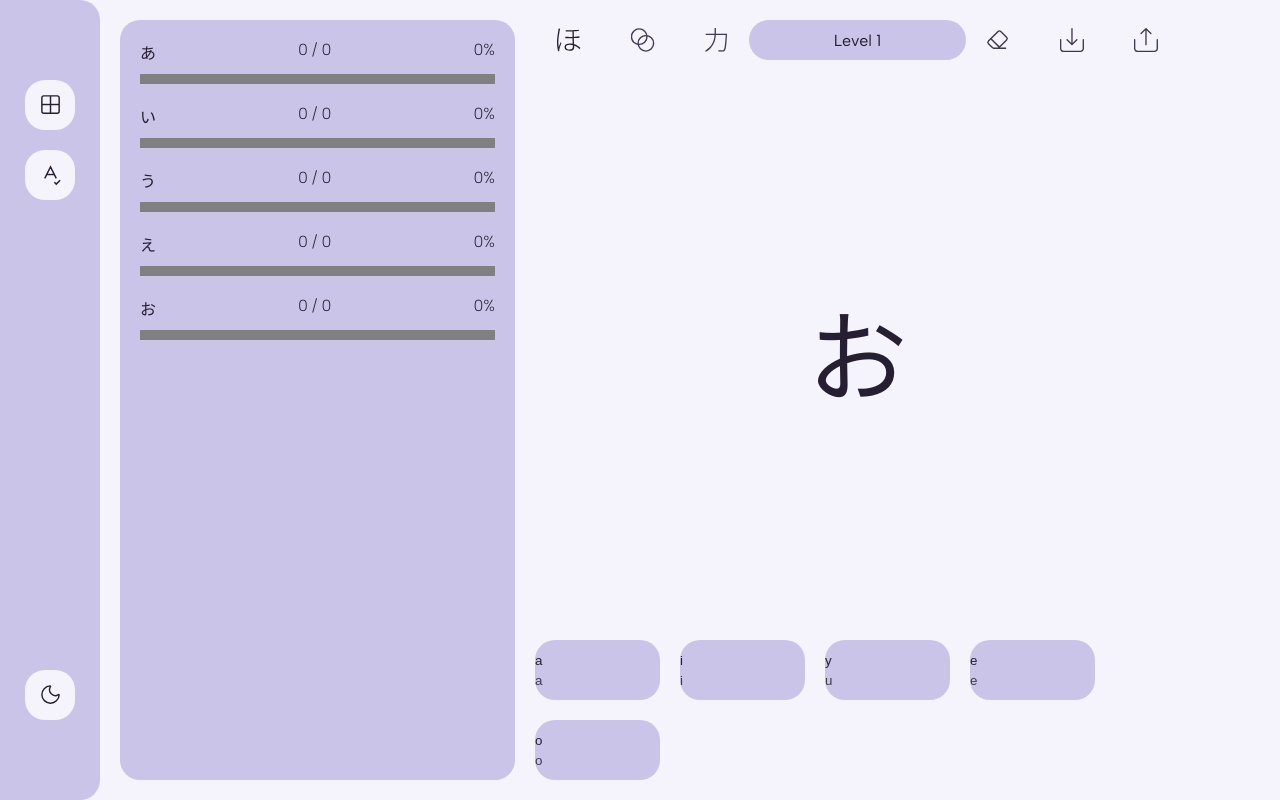
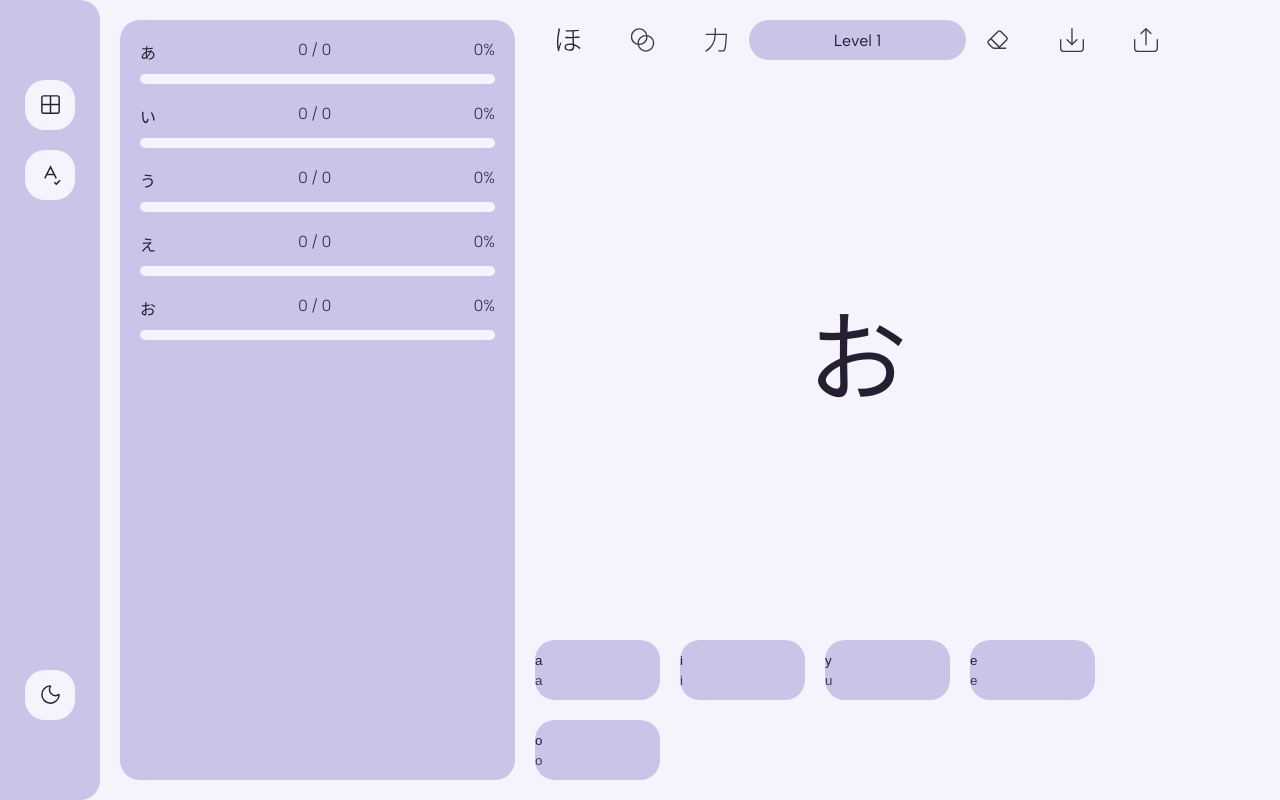
Before and after one commit to sarisez/kana-trainer, a React (Vite) app: page /kana-learning in a window 1280 px wide. Built offline with nearby package versions, Linux system fonts and the light colour scheme.

Commit message:
feat: add ProgressBar component and prevent multiple answer submissions

```diff
--- a/package.json
+++ b/package.json
@@ -11,6 +11,7 @@
   },
   "dependencies": {
     "axios": "^1.18.0",
+    "clsx": "^2.1.1",
     "react": "^19.2.6",
     "react-dom": "^19.2.6",
     "react-router-dom": "^7.17.0"
--- /dev/null
+++ b/src/components/ProgressBar/ProgressBar.jsx
@@ -0,0 +1,17 @@
+import clsx from "clsx";
+import styles from "./ProgressBar.module.css";
+
+export function ProgressBar({
+  progress,
+  className,
+  lineClassName,
+}) {
+  return (
+    <div className={clsx(styles.body, className)}>
+      <div
+        className={clsx(styles.line, lineClassName)}
+        style={{ width: `${progress}%` }}
+      />
+    </div>
+  );
+}
--- /dev/null
+++ b/src/components/ProgressBar/ProgressBar.module.css
@@ -0,0 +1,12 @@
+.body {
+  width: 100%;
+  height: 8px;
+  background: var(--color-progress-bar);
+  overflow: hidden;
+}
+
+.line {
+  height: 100%;
+  background: var(--color-primary);
+  transition: width .3s;
+}
--- a/src/components/SuccessStatistics/SymbolProgress.jsx
+++ b/src/components/SuccessStatistics/SymbolProgress.jsx
@@ -1,3 +1,5 @@
+import { ProgressBar } from "../ProgressBar/ProgressBar.jsx";
+
 import styles from "./SymbolProgress.module.css";
 
 export function SymbolProgress({ userStats }) {
@@ -10,7 +12,7 @@ export function SymbolProgress({ userStats }) {
         .filter(([, stat]) => stat.level <= userStats.level)
         .map(([symbol, stat]) => {
           const total = stat.correct + stat.mistakes;
-          const progress = total === 0 ? 0 : stat.correct / total;
+          const progress = (total === 0 ? 0 : stat.correct / total) * 100;
           return {
             symbol,
             progress,
@@ -23,9 +25,13 @@ export function SymbolProgress({ userStats }) {
             <div className={styles.symbol__info}>
               <div>{symbol}</div>
               <div>{stat.correct} / {stat.mistakes}</div>
-              <div>{(progress * 100).toFixed(0)}%</div>
+              <div>{progress.toFixed(0)}%</div>
             </div>
-            <progress value={progress} max={1} className={styles.symbol__progress} />
+            <ProgressBar
+              progress = {progress}
+              className={styles.symbol__progress__body}
+              lineClassName={styles.symbol__progress__line}
+            />
           </div>
         ))}
     </div>
--- a/src/components/SuccessStatistics/SymbolProgress.module.css
+++ b/src/components/SuccessStatistics/SymbolProgress.module.css
@@ -6,6 +6,7 @@
   background-color: var(--color-surface);
   border-radius: 20px;
   padding: 20px;
+  padding-bottom: 0;
 
   overflow-y: scroll;
 }
@@ -17,20 +18,12 @@
   justify-content: space-between;
 }
 
-.symbol__progress {
-  width: 100%;
+.symbol__progress__body {
   height: 10px;
   border-radius: 10px;
   margin-bottom: 20px;
-  background: var(--color-progress-bar);
-  border: none;
-  appearance: none;
-  -webkit-appearance: none;
-
-  display: flex;
 }
 
-.symbol__progress::-webkit-progress-value, .symbol__progress::-moz-progress-bar {
-  background: var(--color-primary);
+.symbol__progress__line {
   border-radius: 10px;
 }
--- a/src/hooks/useLearningSession.js
+++ b/src/hooks/useLearningSession.js
@@ -34,8 +34,15 @@ export function useLearningSession(mode) {
 
   const timeoutRef = useRef(null);
 
+  const [canAnswer, setCanAnswer] = useState(true);
+
   function handleAnswer(option) {
+    if (canAnswer === false)
+      return;
+
     const isCorrect = checkAnswer(option, currentSymbol);
+
+    setCanAnswer(false);
 
     setUserStats((prevStats) => {
       const updated = recordAnswer(prevStats, currentSymbol.symbol, isCorrect);
@@ -64,6 +71,8 @@ export function useLearningSession(mode) {
         };
 
         saveStats(mode, updated);
+        setCanAnswer(true);
+
         return updated;
       });
 
```
Also changed, not shown: 1 other file (tests, documents, lock files or other folders).
